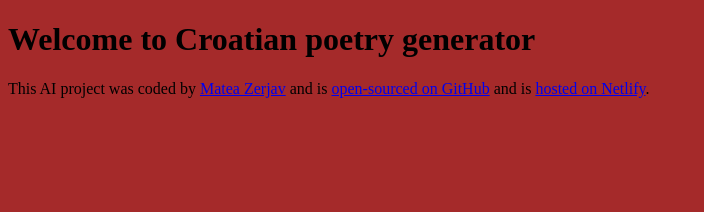
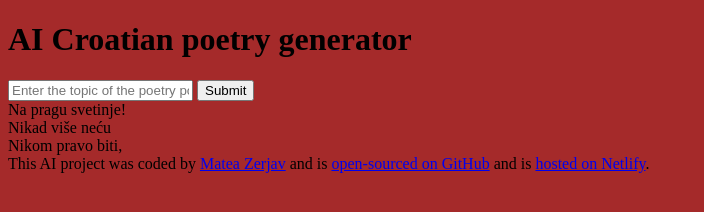
Before and after one commit to MateaZerjav/croatian-poem-generator, a plain HTML site: page index.html in a window 1280 px wide. Shown: the whole page, without its empty margins (0-704 px from the left). Drawn offline with Linux system fonts and the light colour scheme.

Commit message:
Added the basics HTML structure

```diff
--- a/index.html
+++ b/index.html
@@ -4,10 +4,28 @@
     <meta charset="UTF-8" />
     <meta name="viewport" content="width=device-width, initial-scale=1.0" />
     <link rel="stylesheet" href="src/styles.css" />
-    <title>Croatian poetry</title>
+    <title>AI Croatian poetry generator</title>
   </head>
   <body>
-    <h1>Welcome to Croatian poetry generator</h1>
+    <header>
+      <h1>AI Croatian poetry generator</h1>
+    </header>
+    <main>
+      <form>
+        <input
+          type="text"
+          placeholder="Enter the topic of the poetry poem"
+          required
+        />
+
+        <input type="submit" value="Submit" />
+      </form>
+      <div>
+        Na pragu svetinje!</br>
+        Nikad više neću</br>
+        Nikom pravo biti,</br>
+      </div>
+    </main>
     <footer>
       This AI project was coded by
       <a href="https://github.com/MateaZerjav" target="_blank">Matea Zerjav</a>
```
